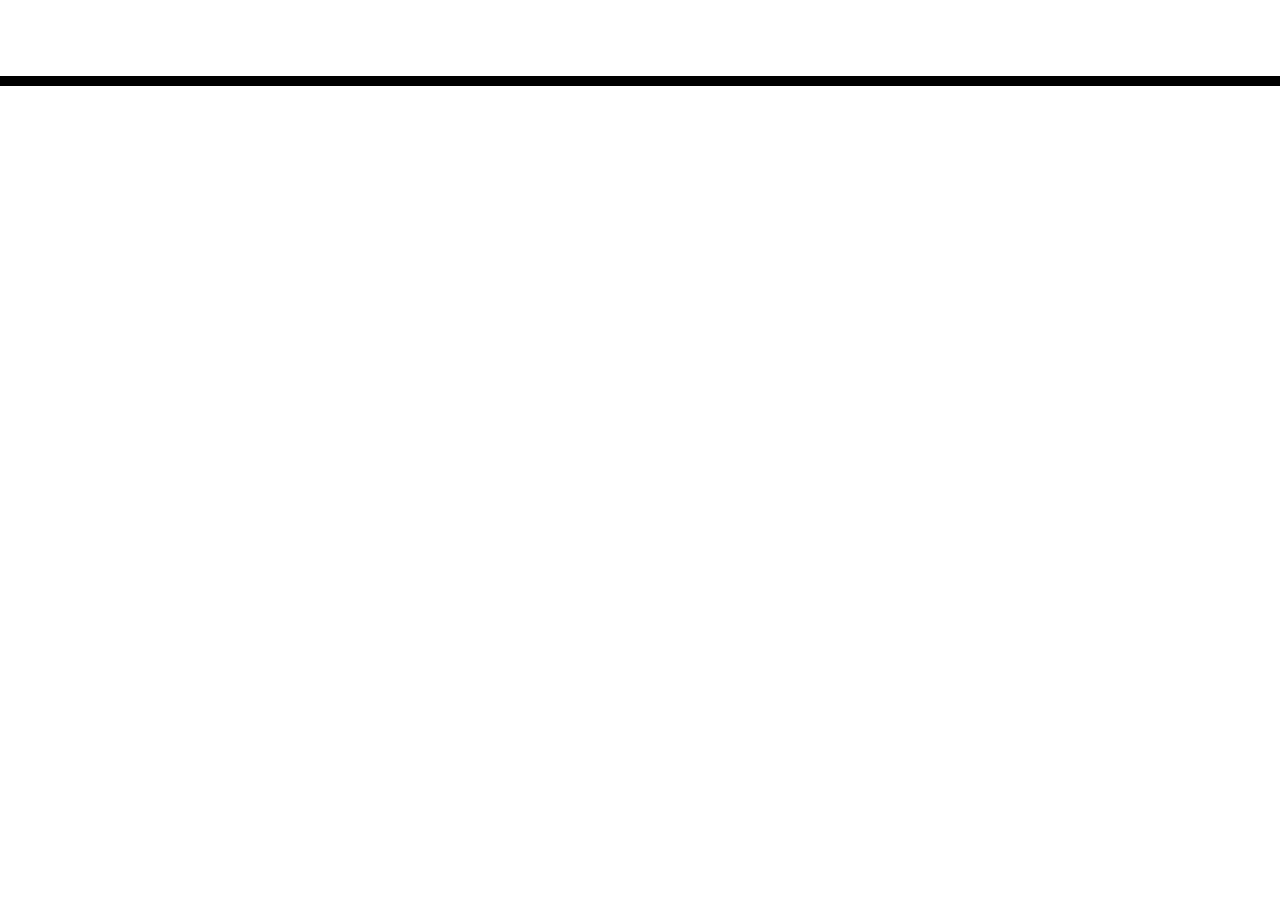
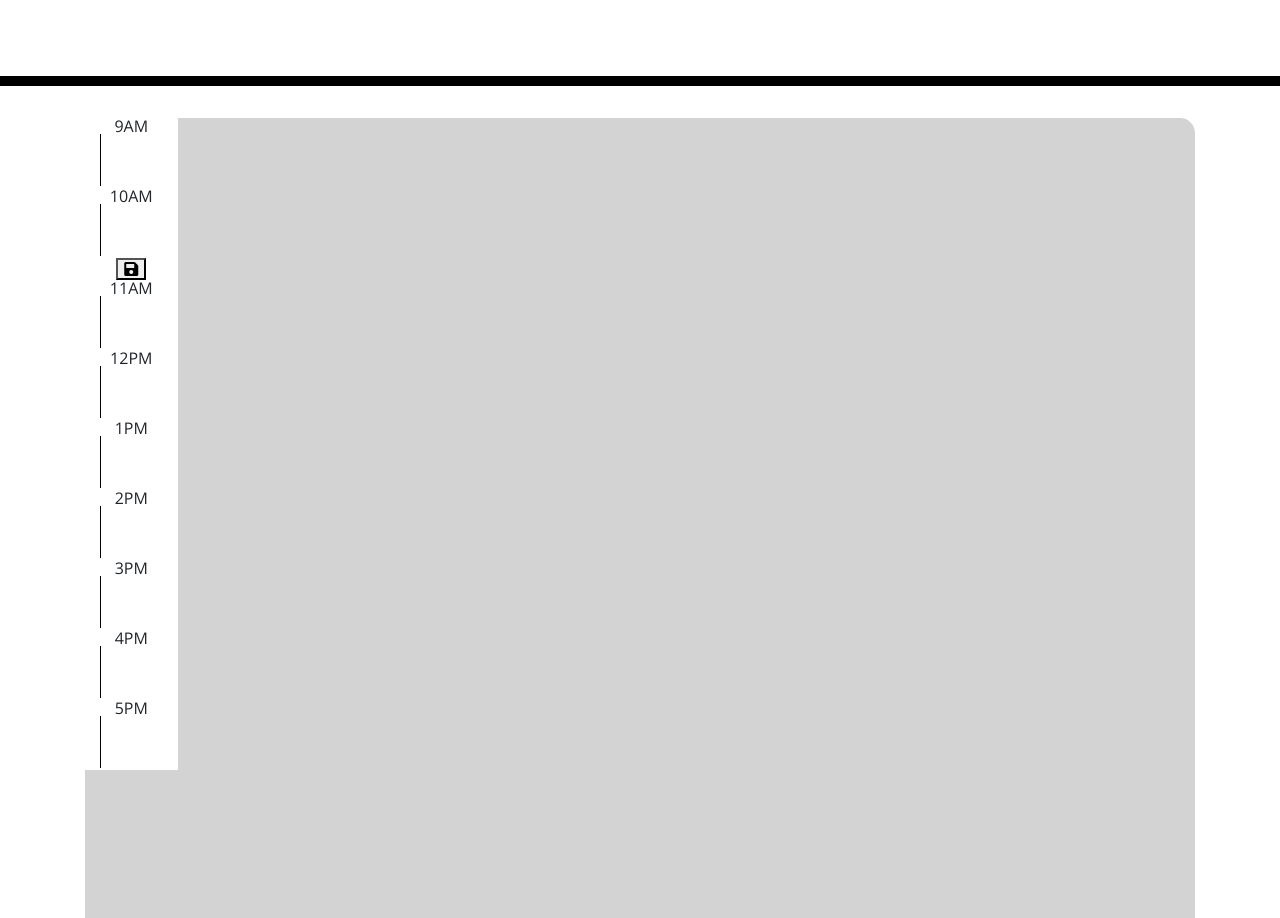
Before and after one commit to heatherviolet/work-day-scheduler, a plain HTML site: page Develop/index.html in a window 1280 px wide. Shown: the part 182-1100 px from the top of the page. Before the commit the page ends 800 px from the top, so only its background shows below. Drawn offline with nearby package versions, Linux system fonts and the light colour scheme.

Commit message:
additions to CSS and HTML added basic layout

```diff
--- a/Develop/index.html
+++ b/Develop/index.html
@@ -29,7 +29,75 @@
       <p id="currentDay" class="lead"></p>
     </header>
     <div class="container">
-      <!-- Timeblocks go here -->
+    <!-- Timeblocks go here -->
+      <div id="9AM" class="time-block">
+        <div class="col-md-1 time">
+            9AM
+          <textarea class="text-box">
+        </textarea>
+      </div>
+
+
+      <div id="10AM" class="time-block">
+        <div class="col-md-1 time">
+            10AM
+            <textarea class="text-box">
+          </textarea>
+          <button class="saveButton" type="button"><i class="fas fa-save"></i>
+          </button>
+        </div>
+
+      <div id="11AM" class="time-block">
+        <div class="col-md-1 time">
+            11AM
+            <textarea class="text-box">
+          </textarea>
+        </div>
+
+        <div id="12PM" class="time-block">
+          <div class="col-md-1 time">
+              12PM
+              <textarea class="text-box">
+            </textarea>
+          </div>
+
+        <div id="1PM" class="time-block">
+          <div class="col-md-1 time">
+              1PM
+              <textarea class="text-box">
+            </textarea>
+          </div>
+
+        <div id="2PM" class="time-block">
+          <div class="col-md-1 time">
+              2PM
+              <textarea class="text-box">
+            </textarea>
+          </div>
+
+          <div id="3PM" class="time-block">
+            <div class="col-md-1 time">
+                3PM
+                <textarea class="text-box">
+              </textarea>
+            </div>
+
+            <div id="4PM" class="time-block">
+              <div class="col-md-1 time">
+                  4PM
+                  <textarea class="text-box">
+                </textarea>
+              </div>
+
+            <div id="5PM" class="time-block">
+              <div class="col-md-1 time">
+                    5PM
+                    <textarea class="text-box">
+                    </textarea>
+                 </div>
+
+
+
     </div>
 
     <script src="https://code.jquery.com/jquery-3.4.1.min.js"></script>
--- a/Develop/style.css
+++ b/Develop/style.css
@@ -69,3 +69,12 @@ textarea{
   font-size: 20px;
   transition: all .3s ease-in-out;
 }
+
+.time-block {
+  background-color: lightgray;
+  height: 500px;
+}
+
+.time {
+  background-color: white;
+}
```
Also changed, not shown: 1 other file.
